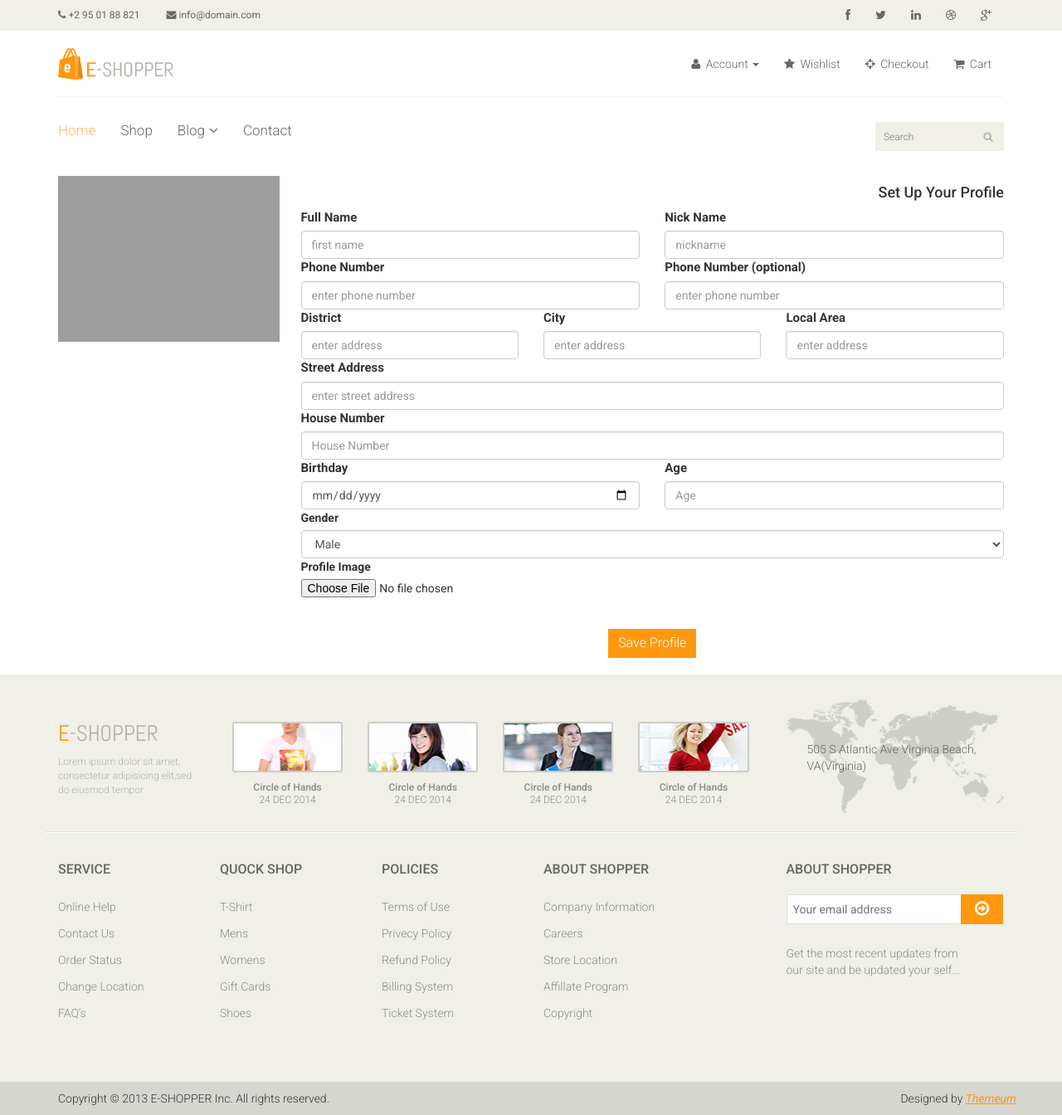
After one commit to Kenishkc/Leaseattire, a Django app: page /user-profile/4 in a window 1280 px wide. The commit adds this page. Shown: the whole page at 83% size. Run offline with Django 4.2, Linux system fonts and the light colour scheme; data comes from the database, SQL or seed files in the repository; both versions use the stored data as it was after the commit; grey boxes are pictures that could not be loaded.

Commit message:
profile intregration

```diff
--- a/app/admin.py
+++ b/app/admin.py
@@ -1,5 +1,5 @@
 from django.contrib import admin
-from .models import Category, Sub_Category,Brand,Product,Banner
+from .models import Category, Sub_Category,Brand,Product,Banner,Profile
 
 # Register your models here.
 
@@ -9,3 +9,4 @@ admin.site.register(Sub_Category)
 admin.site.register(Brand)
 admin.site.register(Product)
 admin.site.register(Banner)
+admin.site.register(Profile)
--- a/app/urls.py
+++ b/app/urls.py
@@ -10,10 +10,11 @@ urlpatterns = [
     path('user-register', views.register),
     path('user-logout', views.logoutUser),
     path('account', views.account),
+    path('store-profile', views.storeUserProfile,name='storeprofile'),
     path('wishlist', views.wishlist),
     path('cart', views.cart),
     path('contact', views.contact),
     path('blogs', views.blogs),
     path('blog-single', views.singleblog),
-    path('user-profile',views.profile),
+    path('user-profile/<str:id>',views.profile),
 ]
--- a/app/views.py
+++ b/app/views.py
@@ -1,11 +1,13 @@
 
 from django.shortcuts import render ,redirect
-from app.models import  Category,Brand,Product,Banner,Sub_Category
+from app.models import  Category,Brand,Product,Banner,Sub_Category,Profile
 from django.contrib.auth.forms import UserCreationForm
 from .forms import CreateUserForm
 from django.contrib.auth import authenticate, login, logout
 from django.contrib.auth import login as auth_login
 from django.contrib import messages
+from django.contrib.auth.models import User
+
 
 
 
@@ -144,5 +146,35 @@ def singleblog(request):
     return render(request, 'blog-single.html')
 
 
-def profile(request):
-    return render(request, 'user/profile.html')
+def profile(request,id):
+    user =User.objects.filter(id=id).first()
+    profile =Profile.objects.filter(user=user).first()
+    if profile :
+      context={
+        'profile':profile,
+        }
+      return render(request, 'user/profile.html',context)
+    else:
+     return render(request, 'user/add.html')
+
+def storeUserProfile(request):
+    user =User.objects.filter(id=request.user.id).first()
+    if request.method=='POST':
+         first = request.POST.get('fullname')
+         nick = request.POST.get('nickname')
+         mobile_one = request.POST.get('mobile_one')
+         mobile_two = request.POST.get('mobile_two')
+         district = request.POST.get('district')
+         city = request.POST.get('city')
+         local_area = request.POST.get('local_area')
+         street_address = request.POST.get('street_address')
+         house_number = request.POST.get('house_number')
+         birthday = request.POST.get('birthday')
+         gender = request.POST.get('gender')
+         image = request.POST.get('image')
+    data=Profile(user=user,fullname=first,nickname=nick,phone_number=mobile_one,second_number=mobile_two,
+                 disctrict=district,city=city,local_area=local_area,
+                 house_number=house_number,birthday=birthday,gender=gender,profile_picture=image)
+    data.save()
+    messages.success(request, "Your Profile has Sucessfully saved!")
+    return redirect("/")
--- a/static/css/main.css
+++ b/static/css/main.css
@@ -904,7 +904,7 @@ h2.title {
 
 .single-products:hover .product-overlay {
   display:block;
-  height:100%;
+  height:80%;
 }
 
 
--- a/templates/master.html
+++ b/templates/master.html
@@ -153,7 +153,7 @@
                       </a>
                       <ul class="dropdown-menu">
                         {% if user.is_authenticated %}
-                        <li><a href="/user-profile">Profile</a></li>
+                        <li><a href="/user-profile/{{user.id}}">Profile</a></li>
                         <li><a href="#">Setting</a></li>
                         <li><a href="/user-logout">Logout</a></li>
                         {% else %}
--- /dev/null
+++ b/templates/user/add.html
@@ -0,0 +1,150 @@
+{% extends 'master.html' %}
+{% block title %}Add Profile{% endblock %}
+{% block css %}
+ <style>
+
+        .form-control:focus {
+            box-shadow: none;
+            border-color: #ba68c8;
+        }
+        .profile-button {
+            background: rgb(99, 39, 120);
+            box-shadow: none;
+            border: none;
+        }
+        .profile-button:hover {
+            background: #682773;
+        }
+        .profile-button:focus {
+            background: #682773;
+            box-shadow: none;
+        }
+        .profile-button:active {
+            background: #682773;
+            box-shadow: none;
+        }
+        .back:hover {
+            color: #682773;
+            cursor: pointer;
+        }
+        .labels {
+            font-size: 15px;
+        }
+        .add-experience:hover {
+            background: #ba68c8;
+            color: #fff;
+            cursor: pointer;
+            border: solid 1px #ba68c8;
+        }
+        .emergency {
+            background-color: #fdbe33;
+        }
+
+
+ </style>
+
+{% endblock css %}
+{% load static %}
+{% block body%}
+     <div class="container rounded bg-white mt-5 mb-5">
+        <div class="row">
+            <div class="col-md-3 border-right">
+                <div class="d-flex flex-column align-items-center text-center p-3 py-5"><img class="rounded-circle mt-5"
+                        src="https://bootdey.com/img/Content/avatar/avatar7.png" style="max-height:200px;" ><span
+                        class="font-weight-bold"></span><span class="text-black-50"></span><span>
+                    </span></div>
+            </div>
+            <div class="col-md-9 border-right">
+                <div class="p-3 py-5">
+                    <div class="d-flex justify-content-between align-items-center mb-3">
+                        <h4 class="text-right">Set Up Your Profile</h4>
+                    </div>
+                    <form action="{% url 'storeprofile' %}" method="POST" enctype="multipart/form-data">
+                       {% csrf_token %}
+                        <div class="row mt-2">
+                            <div class="col-md-6">
+                                <label class="labels">Full Name</label>
+                                <input type="text" class="form-control" name="fullname" placeholder="first name" value="">
+                            </div>
+                            <div class="col-md-6">
+                                <label class="labels">Nick Name</label>
+                                <input type="text" class="form-control" name="nickname" value="" placeholder="nickname">
+                            </div>
+                        </div>
+                        <div class="row mt-3">
+                            <div class="col-md-6">
+                                <label class="labels">Phone Number</label>
+                                <input type="text" class="form-control" name="mobile_one" placeholder="enter phone number" value="">
+                            </div>
+                            <div class="col-md-6">
+                                <label class="labels">Phone Number (optional)</label>
+                                <input type="text" class="form-control" name="mobile_two" placeholder="enter phone number" value="">
+                            </div>
+                        </div>
+                        <div class="row mt-3">
+                            <div class="col-md-4">
+                                <label class="labels">District</label>
+                                <input type="text" class="form-control" name="district" placeholder="enter address" value="">
+                            </div>
+                            <div class="col-md-4">
+                                <label class="labels">City</label>
+                                <input type="text" class="form-control" name="city" placeholder="enter address" value="">
+                            </div>
+                            <div class="col-md-4">
+                                <label class="labels">Local Area</label>
+                                <input type="text" class="form-control" name="local_area" placeholder="enter address" value="">
+                            </div>
+                            <div class="col-md-12">
+                                <label class="labels">Street Address</label>
+                                <input type="text" class="form-control" name="street_address" placeholder="enter street address" value="">
+                            </div>
+                            <div class="col-md-12">
+                                <label class="labels">House Number</label>
+                                <input type="text" class="form-control" name="house_number" placeholder="House Number" value="">
+                            </div>
+                            <div class="col-md-6">
+                                <label class="labels">Birthday</label>
+                                <input type="date" class="form-control" name="birthday" placeholder="Birthday" value="">
+                            </div>
+                            <div class="col-md-6">
+                                <label class="labels">Age</label>
+                                <input type="number" class="form-control" name="age" placeholder="Age" value="">
+                            </div>
+                        </div>
+
+                        <div class="row mt-3">
+                            <div class="col-md-12">
+                                <label for="exampleFormControlSelect1">Gender</label>
+                                <select class="form-control" name="gender" id="exampleFormControlSelect1">
+                                    <option>Male</option>
+                                    <option>Female</option>
+                                    <option>Others</option>
+                                </select>
+                            </div>
+                        </div>
+                            <div class="form-group">
+                                <label>Profile Image</label>
+                                <div class="fileinput fileinput-new input-group" data-provides="fileinput">
+                                    <input type="file"
+                                        class="fileinput fileinput-new input-group "
+                                        name="image">
+
+                                </div>
+                            </div>
+
+                        <div class="button-group mt-5 text-center">
+                            <button type="submit" class="btn btn-default get">
+                            Save Profile
+                            </button>
+                        </div>
+                    </br>
+                    </form>
+                </div>
+            </div>
+
+        </div>
+    </div>
+
+
+
+{%endblock body%}
```
Also changed, not shown: app/models.py (+22 -0 lines), templates/user/edit.html (added, +14 -0 lines), templates/user/profile.html (+8 -6 lines), app/migrations/0014_profile.py (added), app/migrations/0015_alter_profile_user.py (added), app/migrations/0016_alter_profile_user.py (added), db.sqlite3.
